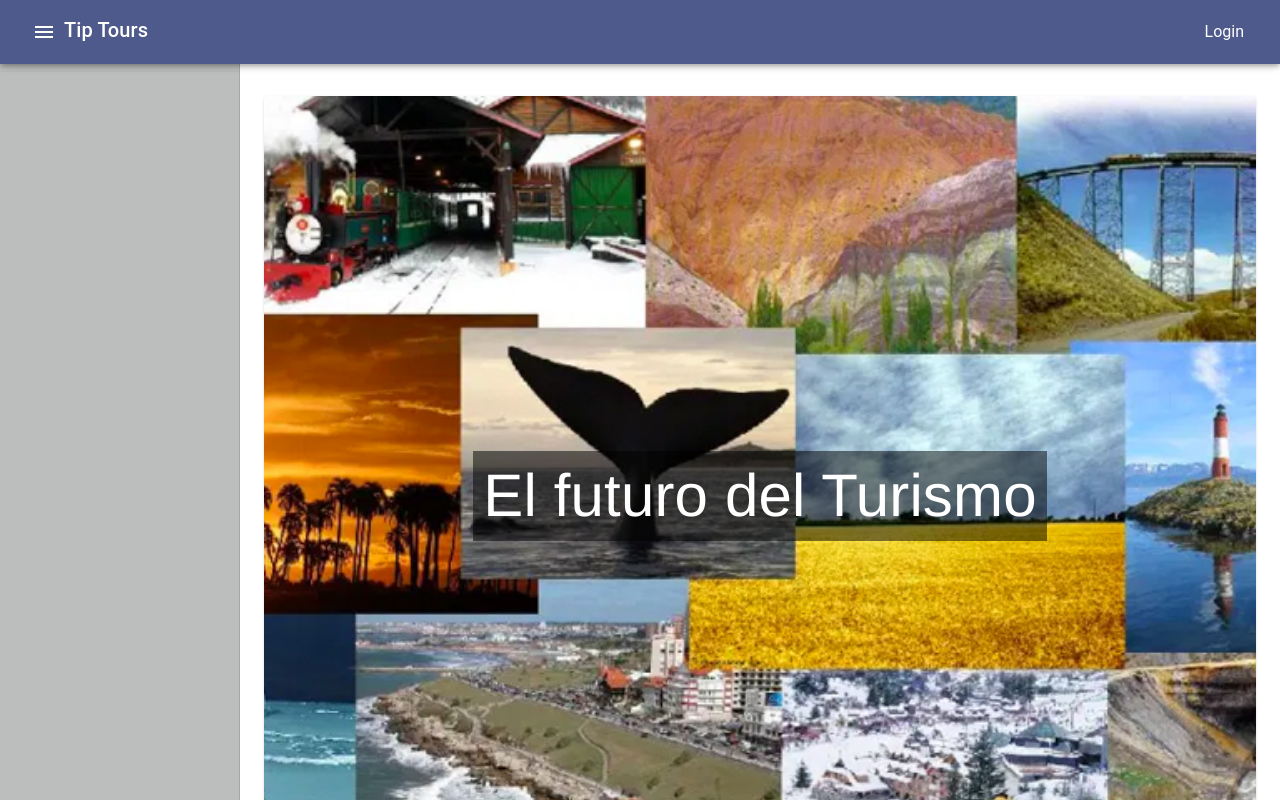
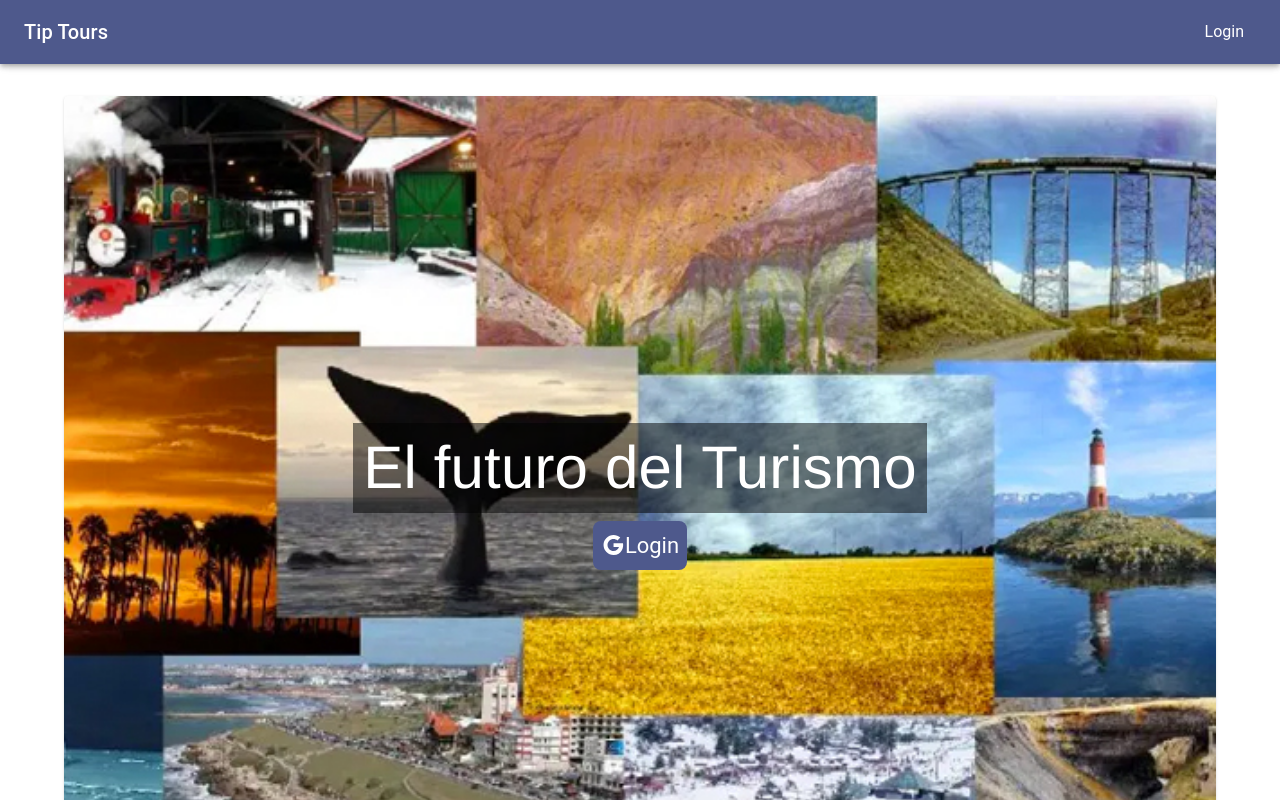
Before and after one commit to Taller-de-Proyectos-2-Tip-Tours/web, a React (Create React App) app: page / in a window 1280 px wide. Built offline with nearby package versions, Linux system fonts and the light colour scheme.

Commit message:
cambios en la pagina para login

```diff
--- a/src/views/dashboard/Dashboard.jsx
+++ b/src/views/dashboard/Dashboard.jsx
@@ -127,13 +127,13 @@ export default function Dashboard() {
               noWrap
               sx={{ flexGrow: 1 }}
             >
-              <IconButton
+              {user!==null&&<IconButton
               color="inherit"
               aria-label="open drawer"
               onClick={goToHome}
               >
                 <MenuIcon />
-              </IconButton>
+              </IconButton>}
               Tip Tours
             </Typography>
             {user!==null&&<Typography
@@ -164,13 +164,13 @@ export default function Dashboard() {
             }
           </Toolbar>
         </AppBar>
-        <Drawer variant="permanent" open={true}>
+        {user!==null&&<Drawer variant="permanent" open={true}>
           <Divider />
           <List component="nav" style={{backgroundColor:'#BCBDBD',marginTop:54}}>
-            {user!==null&&<MainListItems/>}
+            <MainListItems/>
             <Divider sx={{ my: 1 }} />
           </List>
-        </Drawer>
+        </Drawer>}
         <Box
           component="main"
           sx={{
--- a/src/views/pages/Home/Home.css
+++ b/src/views/pages/Home/Home.css
@@ -41,3 +41,9 @@
     padding-left: 12px;
     padding-right: 12px;
 }
+
+.loginButton{
+    background-color: #4E598C;
+    color: white;
+    font-size: 22px;
+}
--- a/src/views/pages/Home/Home.jsx
+++ b/src/views/pages/Home/Home.jsx
@@ -1,8 +1,12 @@
-import React from 'react';
+import React, {useState,useEffect} from 'react';
 import { Paper } from '@mui/material';
 import './Home.css';
 import Image from '../../../assets/images/imagen_principal.jpg';
-
+import {signInWithGoogle,auth} from '../../../services/googleAuth';
+import { useNavigate } from "react-router-dom";
+import constants from '../../../assets/constants';
+import IconButton from '@mui/material/IconButton';
+import { Google } from '@mui/icons-material';
 const styles = {
     paperContainer: {
         backgroundImage: `url(${Image})`,
@@ -12,12 +16,41 @@ const styles = {
 };
 
 const Home = () => {
+    const navigate = useNavigate();
+
+    const onLogin = () =>{
+        signInWithGoogle().then(()=>{
+          navigate(constants.ROUTES.HOME)
+          window.location.reload(false);
+        })
+    }
+
+    const [user,setUser] = useState(null)
+
+    useEffect(()=>{
+        auth.authStateReady().then(()=>{
+        setUser(auth.currentUser)
+        })
+    },[])
+
     return (
         <Paper style={styles.paperContainer}>
             <div className='section-intro'>
                 <div className='section-intro-title'>
                     El futuro del Turismo
                 </div>
+                {user===null&&<IconButton
+                onClick={onLogin}
+                style={{
+                    fontSize:22,
+                    color:'white',
+                    backgroundColor:'#4E598C',
+                    borderRadius:8,
+                    marginTop:8,
+                }}
+                >
+                <Google /> Login
+              </IconButton>}
             </div>
         </ Paper>
     )
```
